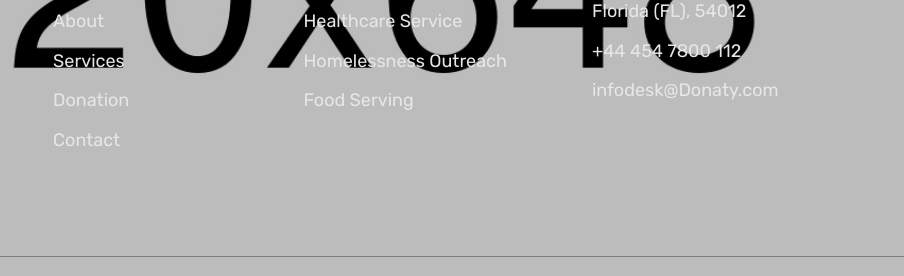
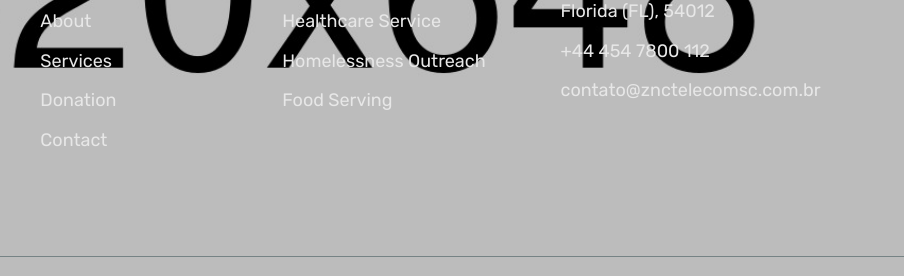
Before and after one commit to httpmerak/lp-test, a plain HTML site: page blog-details.html in a window 1280 px wide. Shown: the part 5334-5610 px from the top of the page, 376-1280 px from the left. Drawn offline with Linux system fonts and the light colour scheme; a web font is replaced by a local one.

Commit message:
znc telecom sc

```diff
--- a/blog-details.html
+++ b/blog-details.html
@@ -10,7 +10,7 @@
   <!-- Favicon Icon -->
   <link rel="icon" href="assets/img/favicon.png">
   <!-- Site Title -->
-  <title>Donaty - Charity Landing Page HTML Template</title>
+  <title>ZNC Telecom SC</title>
   <link rel="stylesheet" href="assets/css/bootstrap.min.css">
   <link rel="stylesheet" href="assets/css/fontawesome.min.css">
   <link rel="stylesheet" href="assets/css/slick.min.css">
@@ -362,7 +362,7 @@
             <ul class="cs_footer_widget_menu cs_gray_color">
               <li>1321 Gateway Atlantic City, Florida (FL), 54012</li>
               <li><a href="tel:+444547800112">+44 454 7800 112</a></li>
-              <li><a href="mailto:infodesk@Donaty.com">infodesk@Donaty.com</a></li>
+              <li><a href="mailto:contato@znctelecomsc.com.br">contato@znctelecomsc.com.br</a></li>
             </ul>
           </div>
         </div>
```
Also changed, not shown: blog-with-sidebar.html (+2 -2 lines), blog.html (+2 -2 lines), index.html (+2 -2 lines).
